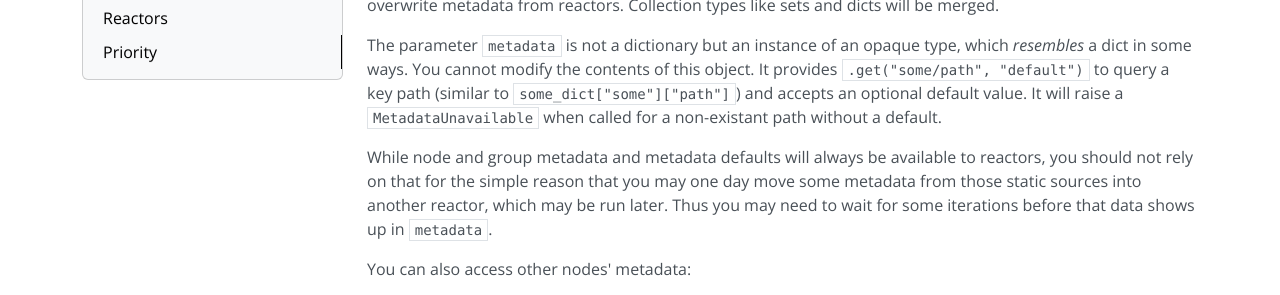
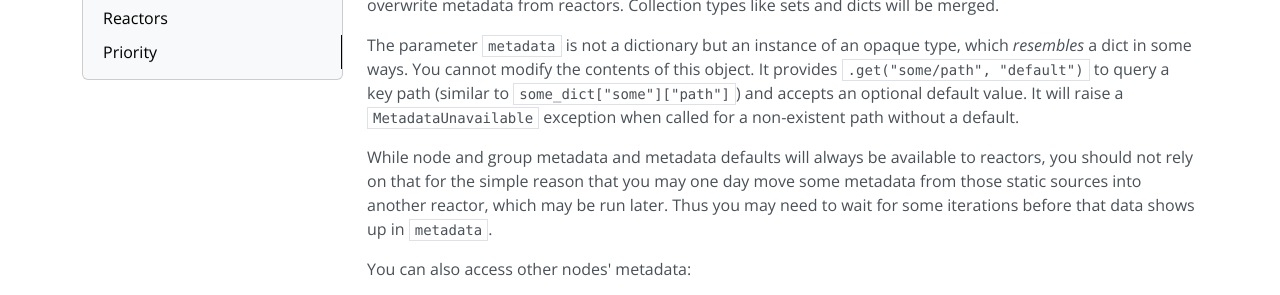
Before and after one commit to bundlewrap/bundlewrap, an MkDocs documentation site: the page built from docs/content/repo/metadata.py.md, in a window 1280 px wide and 900 px high, scrolled down 720 px. Shown: the part 154-449 px from the top of the window. Built offline with MkDocs 1.6.1, drawn with Linux system fonts in a browser that asks for light colours; nearby versions of some CDN libraries.

Commit message:
existant -> existent

```diff
--- a/docs/content/repo/metadata.py.md
+++ b/docs/content/repo/metadata.py.md
@@ -26,7 +26,7 @@
 
 While this looks simple enough, there are some important caveats. First and foremost: Metadata reactors must assume to be called many times. This is to give you an opportunity to react to metadata provided by other reactors. All reactors will be run again and again until none of them return any changed metadata. Anything you return from a reactor will overwrite defaults, while metadata from `groups.py` and `nodes.py` will still overwrite metadata from reactors. Collection types like sets and dicts will be merged.
 
-The parameter `metadata` is not a dictionary but an instance of an opaque type, which *resembles* a dict in some ways. You cannot modify the contents of this object. It provides `.get("some/path", "default")` to query a key path (similar to `some_dict["some"]["path"]`) and accepts an optional default value. It will raise a `MetadataUnavailable` when called for a non-existant path without a default.
+The parameter `metadata` is not a dictionary but an instance of an opaque type, which *resembles* a dict in some ways. You cannot modify the contents of this object. It provides `.get("some/path", "default")` to query a key path (similar to `some_dict["some"]["path"]`) and accepts an optional default value. It will raise a `MetadataUnavailable` exception when called for a non-existent path without a default.
 
 While node and group metadata and metadata defaults will always be available to reactors, you should not rely on that for the simple reason that you may one day move some metadata from those static sources into another reactor, which may be run later. Thus you may need to wait for some iterations before that data shows up in `metadata`.
 
```
Also changed, not shown: 2 other files.
